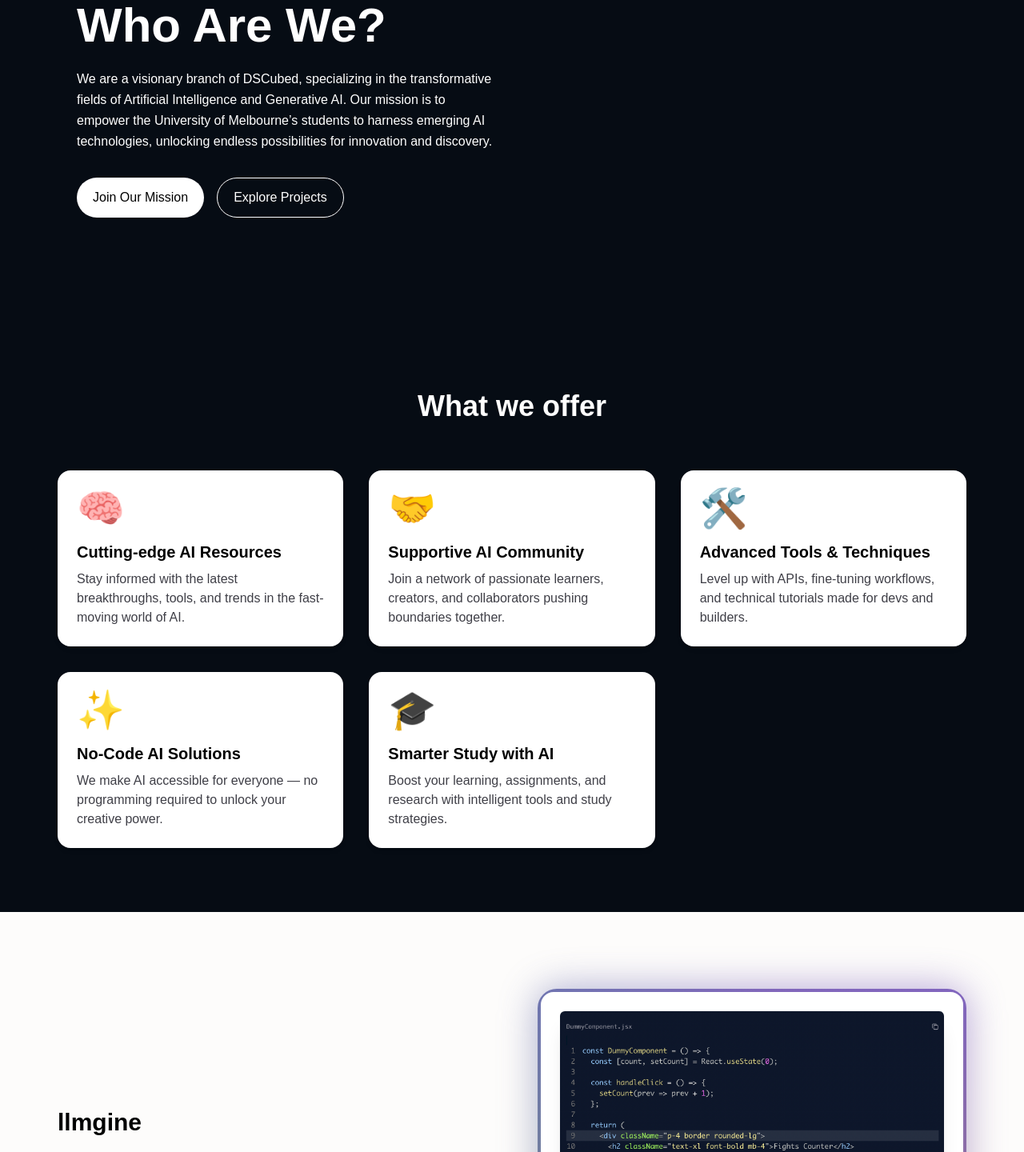
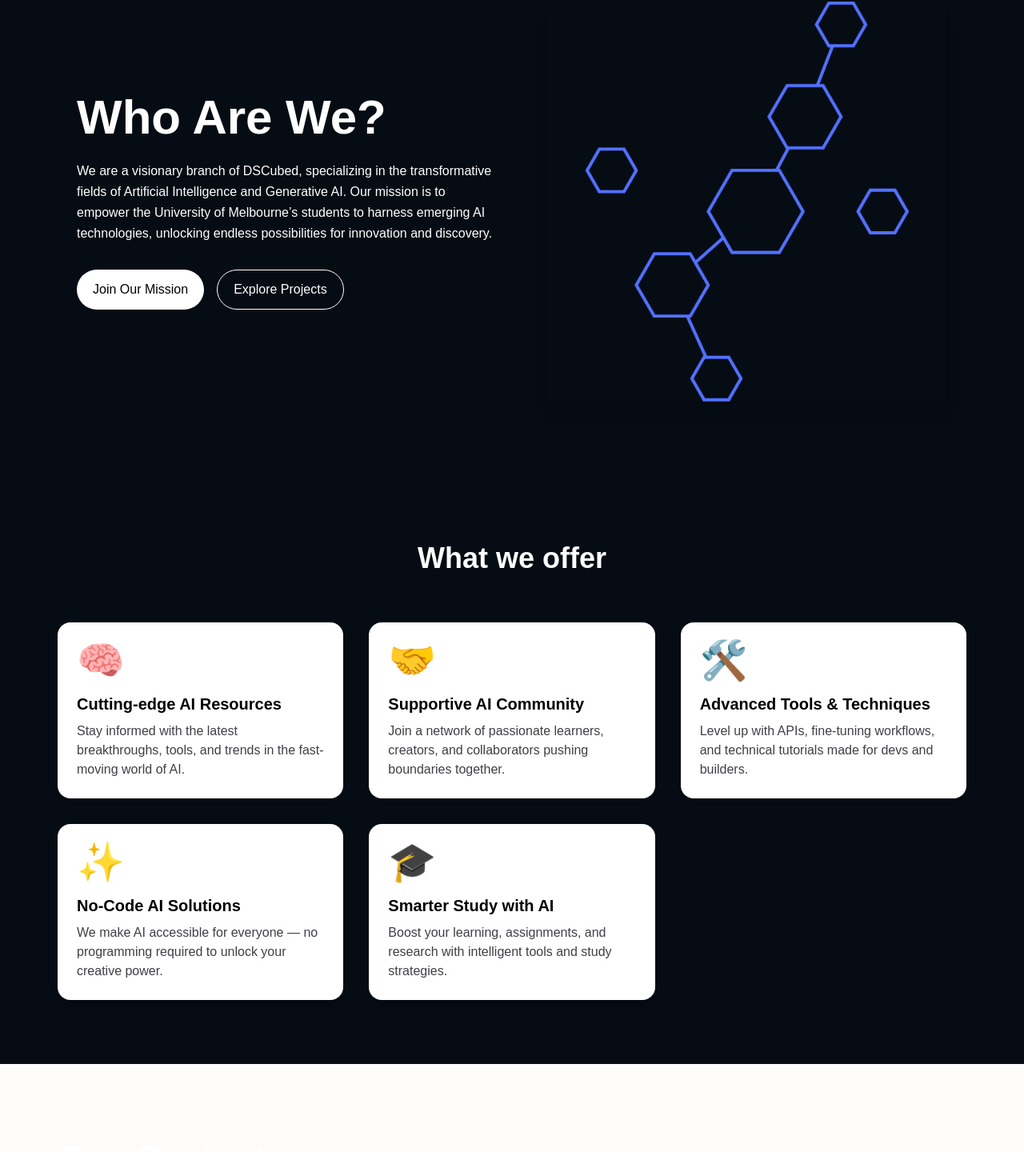
Before and after one commit to lorraine-sanares/ai-at-dscubed-landing, a Next.js app: page / in a window 1280 px wide. Shown: the part 732-2172 px from the top of the page at 80% size. Built offline with nearby package versions, Linux system fonts and the light colour scheme.

Commit message:
added network image

```diff
--- a/src/components/about.tsx
+++ b/src/components/about.tsx
@@ -1,5 +1,5 @@
 "use client";
-
+import Image from "next/image";
 import React from "react";
 import { GlowingEffect } from "@/components/ui/glowing-effect";
 
@@ -31,18 +31,21 @@
             </div>
 
             {/* Illustration or Placeholder */}
-            <div className="flex justify-center md:justify-end">
-            {/* <div className="w-64 h-64 bg-[#DE735B] flex items-center justify-center rounded-xl"> */}
-                {/* Replace with <Image src="/your-image.svg" ... /> if using Next.js Image */}
-                {/* <div className="text-white text-6xl">🤖</div> */}
-            {/* </div> */}
+            <div className="flex justify-right md:justify-end">
+                <Image
+                    src="/network.png"
+                    alt="network"
+                    width={500}
+                    height={600}
+                    className="rounded-md shadow-xl object-contain"
+                />
             </div>
         </div>
         </section>
 
 
 
-      <h1 className="text-2xl md:text-4xl font-bold mb-15 mt-30 text-white text-center">
+      <h1 className="text-2xl md:text-4xl font-bold mb-15 mt-20 text-white text-center">
         What we offer
       </h1>
 
--- a/src/components/doing.tsx
+++ b/src/components/doing.tsx
@@ -8,6 +8,10 @@
   return (
     <section className="bg-[#fdfcfb] dark:bg-[#060C14] py-24 px-18">
       <div className="max-w-6xl mx-auto space-y-24">
+
+        <h1 className="text-4xl md:text-5xl font-bold mb-30 text-white">
+            Our Projects
+        </h1>
 
         {/* Block 1 */}
         <div className="grid md:grid-cols-2 gap-16 items-center">
```
Also changed, not shown: public/network.png (added).
